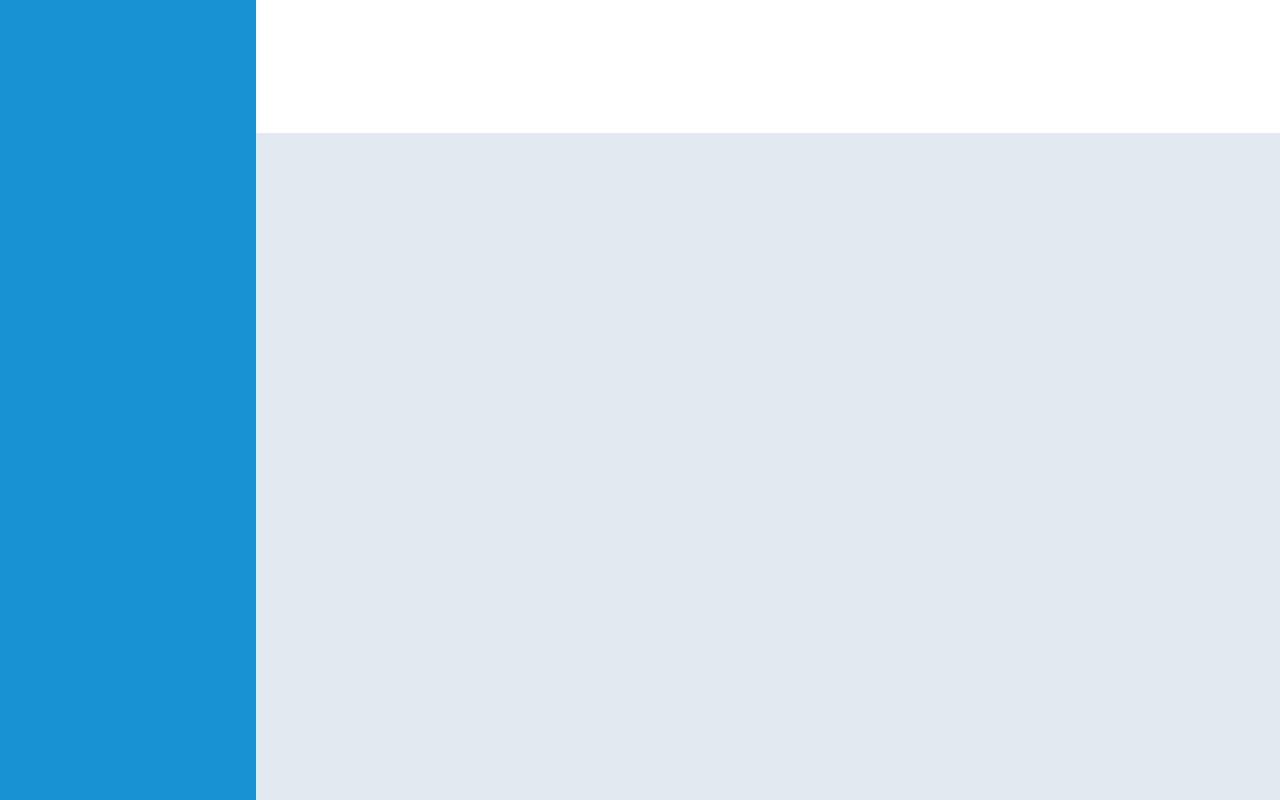
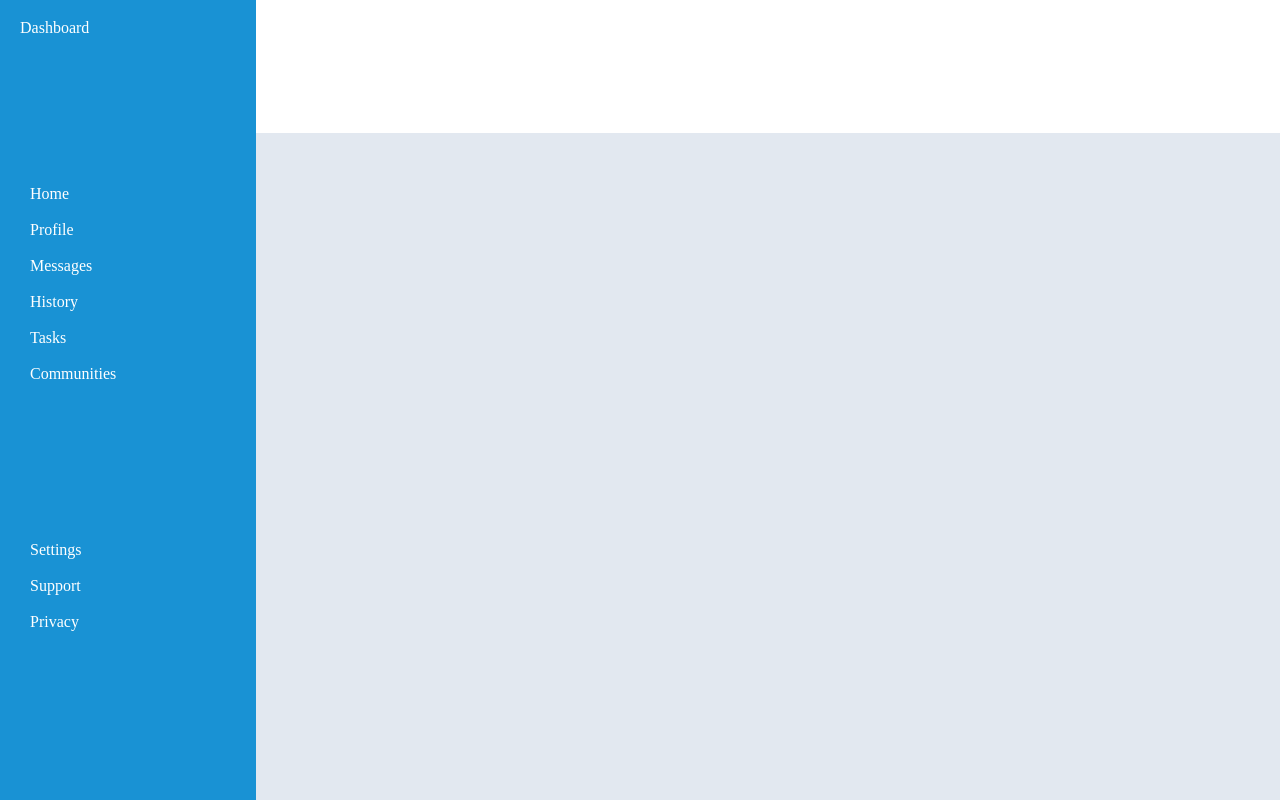
Before and after one commit to K20055612/odin-dashboard, a plain HTML site: page index.html in a window 1280 px wide. Drawn offline with Linux system fonts and the light colour scheme.

Commit message:
Lay out sidebar contents

```diff
--- a/index.html
+++ b/index.html
@@ -10,7 +10,22 @@
 
 <body>
     <header class="header"></header>
-    <aside class="sidebar"></aside>
+    <aside class="sidebar">
+        <h1 class="sidebar__title">Dashboard</h1>
+        <div class="sidebar__icon-tray">
+            <div class="icon">Home</div>
+            <div class="icon">Profile</div>
+            <div class="icon">Messages</div>
+            <div class="icon">History</div>
+            <div class="icon">Tasks</div>
+            <div class="icon">Communities</div>
+        </div>
+        <div class="sidebar__icon-tray sidebar__icon-tray--secondary">
+            <div class="icon">Settings</div>
+            <div class="icon">Support</div>
+            <div class="icon">Privacy</div>
+        </div>
+    </aside>
     <article class="content"></article>
 </body>
 
--- a/style.css
+++ b/style.css
@@ -150,9 +150,18 @@ body {
 
 .sidebar {
     background-color: #1992D4;
+    color: white;
     grid-column: 1 / 2;
     grid-row: 1 / 3;
+    display: grid;
+    grid-template-columns: 1fr;
+    padding: 20px;
 }
+
+.icon {
+    padding: 10px;
+}
+
 
 .content {
     background-color: #E2E8F0;
```
